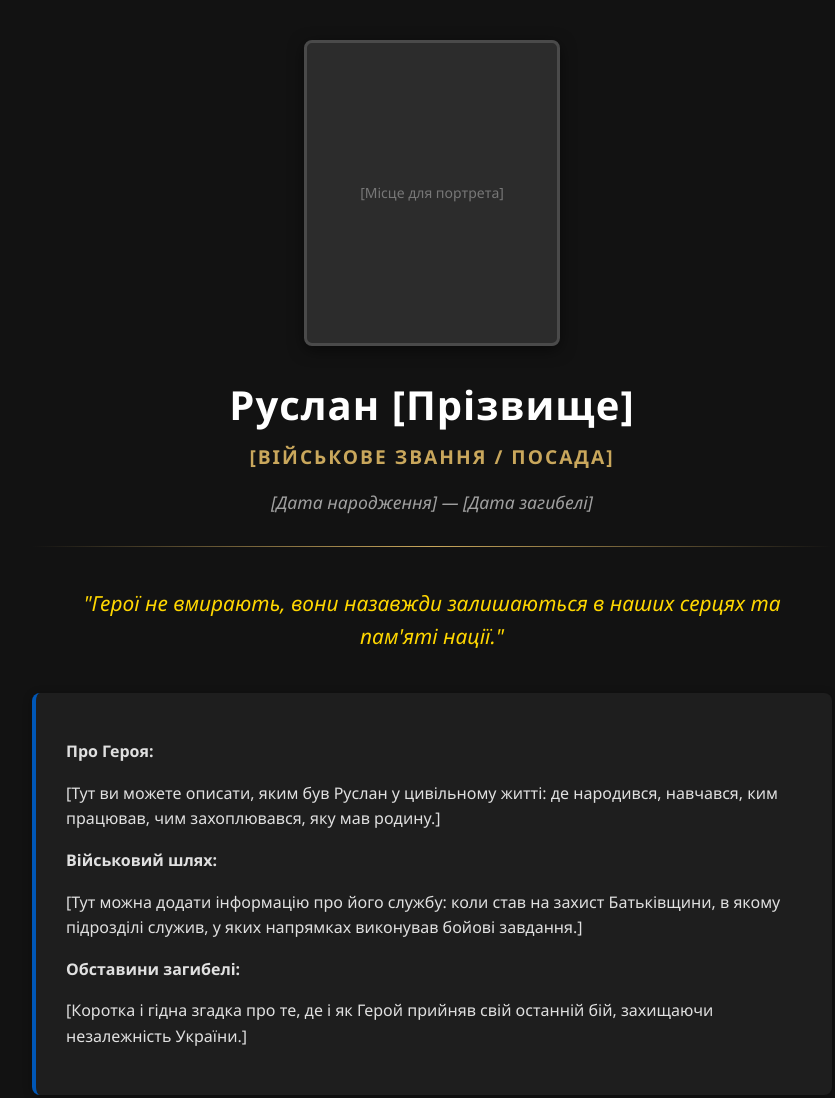
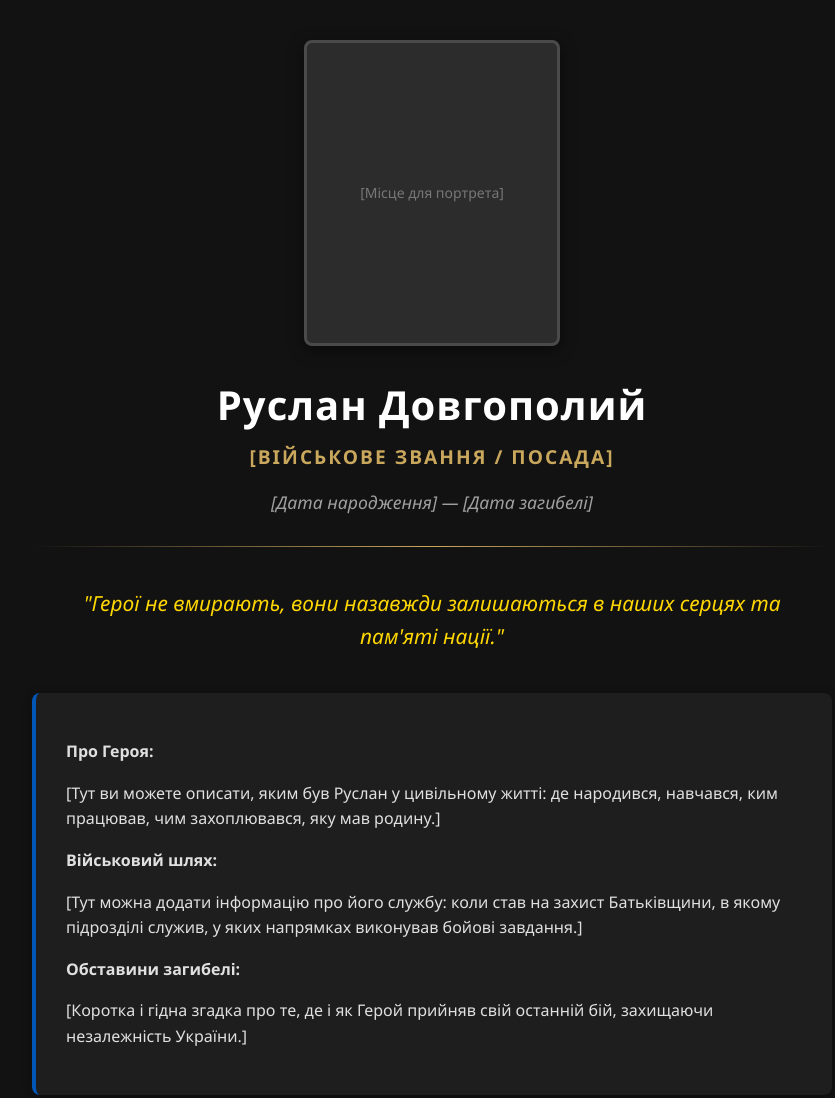
Before and after one commit to Vira-a/Ruslan-Dovhopolyi, a plain HTML site: page index.html in a window 1280 px wide. Shown: the top 1098 px of the page, without its empty margins (208-1043 px from the left). Drawn offline with Linux system fonts and the light colour scheme.

Commit message:
Update index.html

```diff
--- a/index.html
+++ b/index.html
@@ -91,7 +91,7 @@
             [Місце для портрета]
         </div>
 
-        <h1>Руслан [Прізвище]</h1>
+        <h1>Руслан Довгополий</h1>
 
         <div class="rank">[Військове звання / Посада]</div>
 
```
